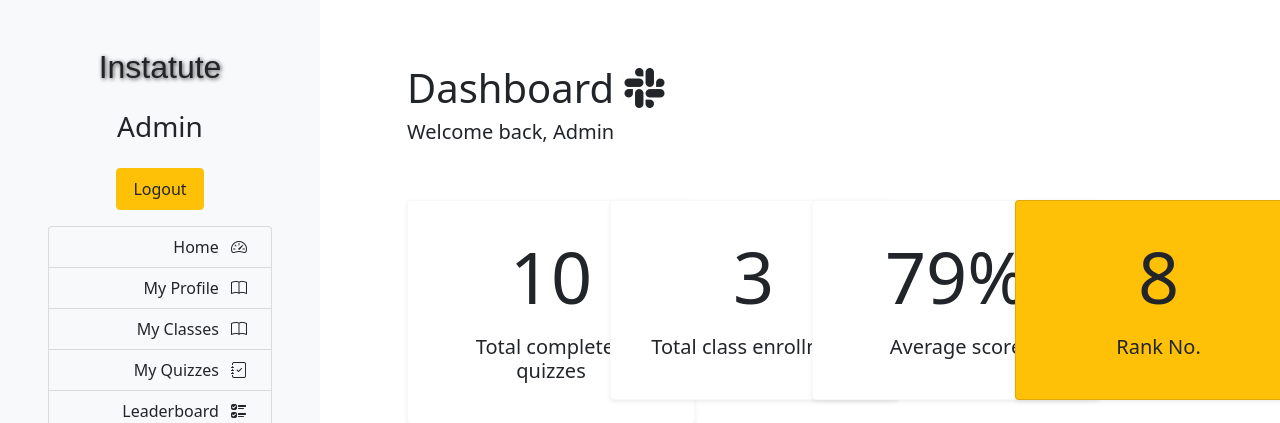
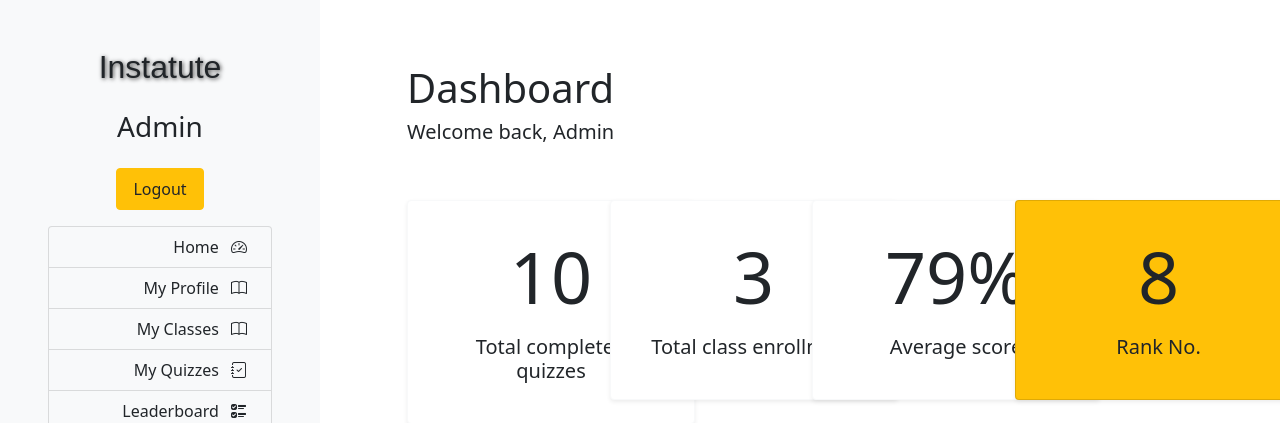
Before and after one commit to zyferion/cos60010, a Django app: page /home/ in a window 1280 px wide. Shown: the top 423 px of the page. Run offline with Django 4.2, Linux system fonts and the light colour scheme; a user stored in the database is signed in; data comes from the database, SQL or seed files in the repository; some libraries are stand-ins or nearby versions; some web fonts are replaced.

Commit message:
Remove icon

```diff
--- a/subjects/templates/subjects/home.html
+++ b/subjects/templates/subjects/home.html
@@ -12,7 +12,7 @@
         <div class="container-fluid">
             <div class="row justify-content-between">
                 <div class="mb-5 ">
-                    <h1>Dashboard <i class="bi bi-slack"></i></h1>
+                    <h1>Dashboard</h1>
                     <h5>Welcome back, {{ user.first_name }} {{ user.last_name }}</h5>
                 </div>
             </div>
```
